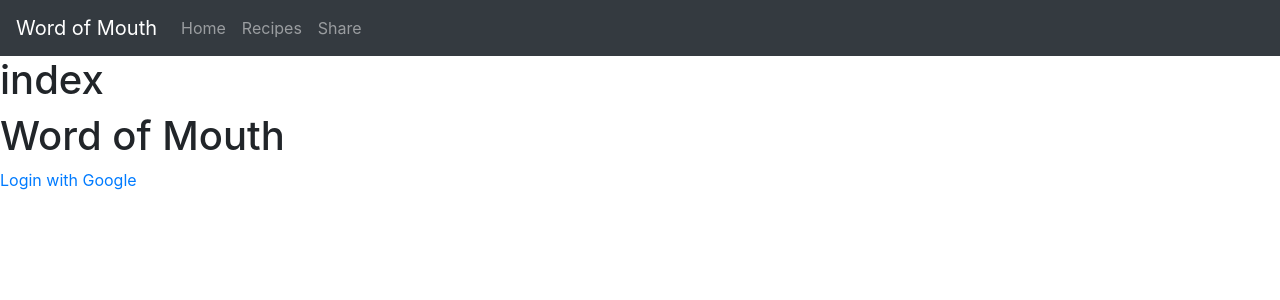
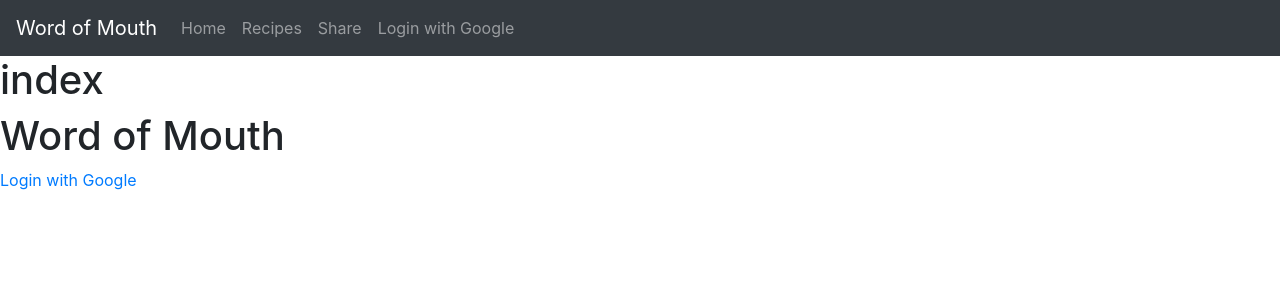
Before and after one commit to monica-youssef/WordofMouth, a Django app: page / in a window 1280 px wide. Shown: the top 300 px of the page. Run offline with Django 4.2, Linux system fonts and the light colour scheme; some libraries are stand-ins or nearby versions.

Commit message:
logout button

```diff
--- a/wordofmouth/templates/wordofmouth/base.html
+++ b/wordofmouth/templates/wordofmouth/base.html
@@ -1,4 +1,6 @@
 {% load static %}
+{% load socialaccount %}
+
 <!DOCTYPE html>
 <html lang="en" class="myhtml">
   <head>
@@ -56,6 +58,22 @@
             </li>
             <li class="nav-item">
               <a class="nav-link">Share</a>
+            </li>
+
+            <li class= "nav-item">
+              {% if user.is_authenticated %}
+              <a class="nav-link" href="{% provider_login_url 'google' %}">Logout</a>
+
+
+              {% else %}
+              <a class="nav-link" href="{% provider_login_url 'google' %}">Login with Google</a>
+              {% endif %}
+            </li>
+
+            <li class= "nav-item">
+              {% if user.is_authenticated %}
+              <a class="nav-link" href="">Hi {{ user.username }}</a>
+              {% endif %}
             </li>
 
           </ul>
```
